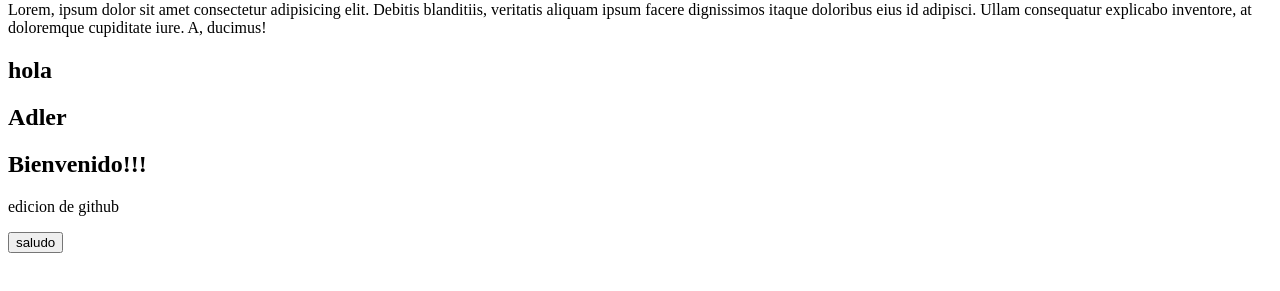
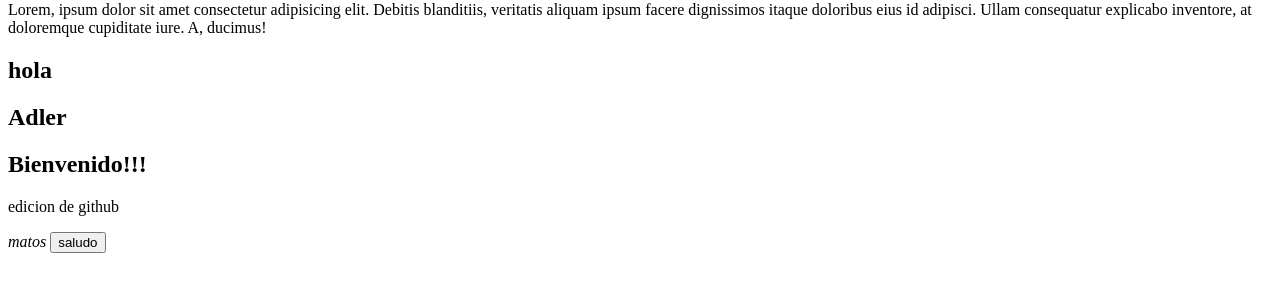
Before and after one commit to AdlerMatos/practicaGit, a plain HTML site: page index.html in a window 1280 px wide. Shown: the part 79-370 px from the top of the page. Drawn offline with Linux system fonts and the light colour scheme.

Commit message:
modificado en la rama adler

```diff
--- a/index.html
+++ b/index.html
@@ -13,6 +13,7 @@
  <h2>Adler</h2>
  <h2>Bienvenido!!!</h2>
     <p>edicion de github</p>
+    <cite>matos</cite>
     <button onclick="saludo();">saludo</button>
  <script src="script.js"></script>
 </body>
```
